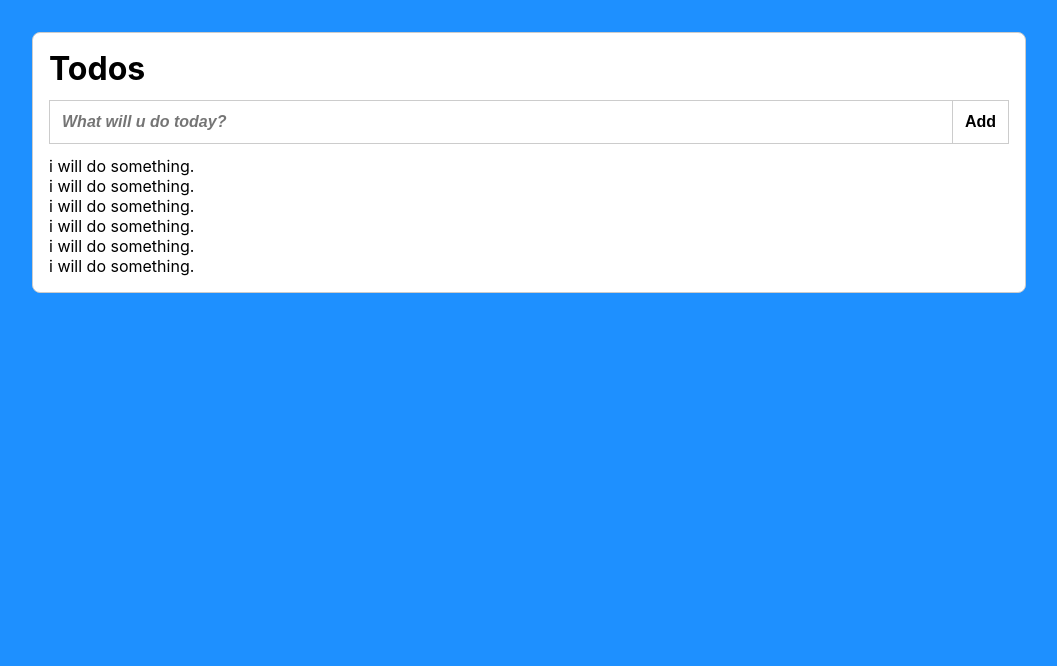
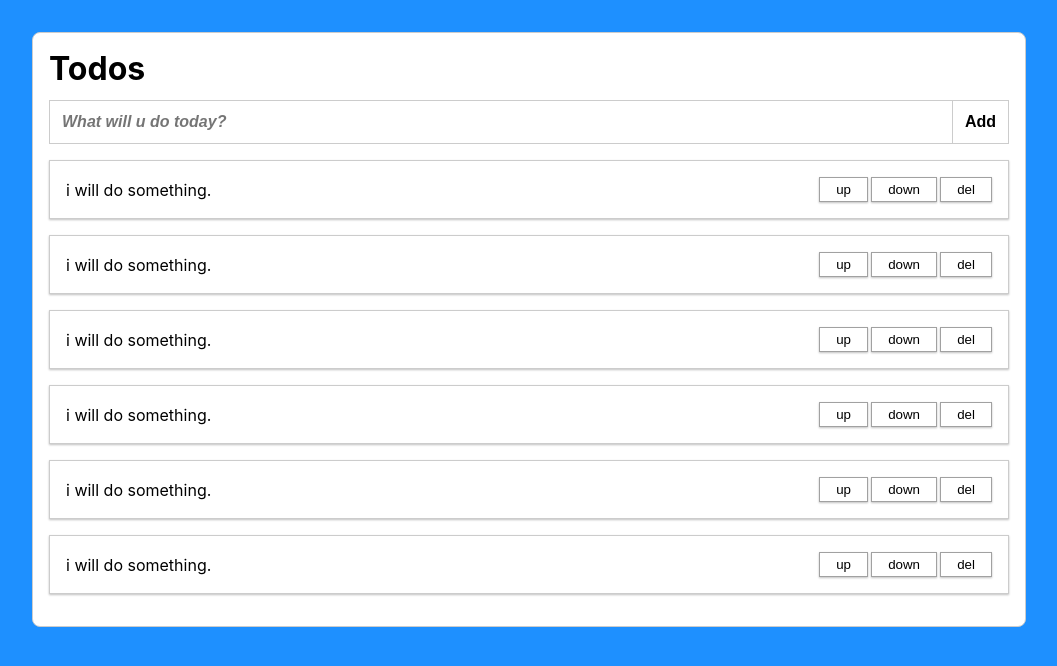
Before and after one commit to Gosh95/typescript-react-todo, a React (Create React App) app: page / in a window 1280 px wide. Shown: the top 666 px of the page, without its empty margins (111-1168 px from the left). Built offline with nearby package versions, Linux system fonts and the light colour scheme.

Commit message:
feat: 투두

```diff
--- /dev/null
+++ b/src/components/Todos/Todo/Todo.module.css
@@ -0,0 +1,9 @@
+.todo {
+  display: flex;
+  align-items: center;
+  justify-content: space-between;
+  padding: 1rem;
+  border: 0.5px solid #ccc;
+  margin: 1rem 0;
+  box-shadow: 0 1px 2px rgba(0, 0, 0, 0.25);
+}
--- /dev/null
+++ b/src/components/Todos/Todo/Todo.tsx
@@ -0,0 +1,23 @@
+import React from 'react';
+import classes from './Todo.module.css';
+import TodoButton from './TodoButton';
+
+interface Props {
+  id: string;
+  text: string;
+}
+
+const Todo: React.FC<Props> = ({ id, text }) => {
+  return (
+    <div className={classes.todo}>
+      <li id={id}>{text}</li>
+      <div className={classes['button-group']}>
+        <TodoButton text='up' />
+        <TodoButton text='down' />
+        <TodoButton text='del' />
+      </div>
+    </div>
+  );
+};
+
+export default Todo;
--- a/src/components/Todos/Todos.tsx
+++ b/src/components/Todos/Todos.tsx
@@ -1,6 +1,7 @@
 import React from 'react';
 import classes from './Todos.module.css';
 import TodoForm from './Todo/TodoForm';
+import Todo from './Todo/Todo';
 
 export const TODO_DUMMY = [
   {
@@ -30,7 +31,7 @@ export const TODO_DUMMY = [
 ];
 
 const Todos: React.FC = () => {
-  const todos = TODO_DUMMY.map((todo) => <li key={todo.id}>{todo.text}</li>);
+  const todos = TODO_DUMMY.map((todo) => <Todo key={todo.id} id={todo.id} text={todo.text} />);
 
   return (
     <main className={classes.todos}>
```
